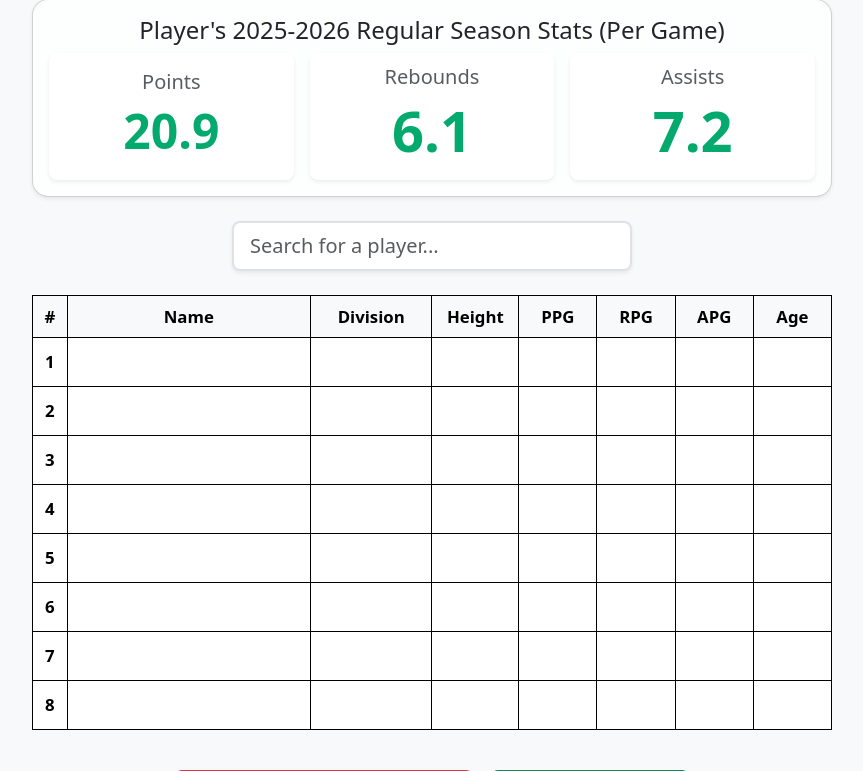
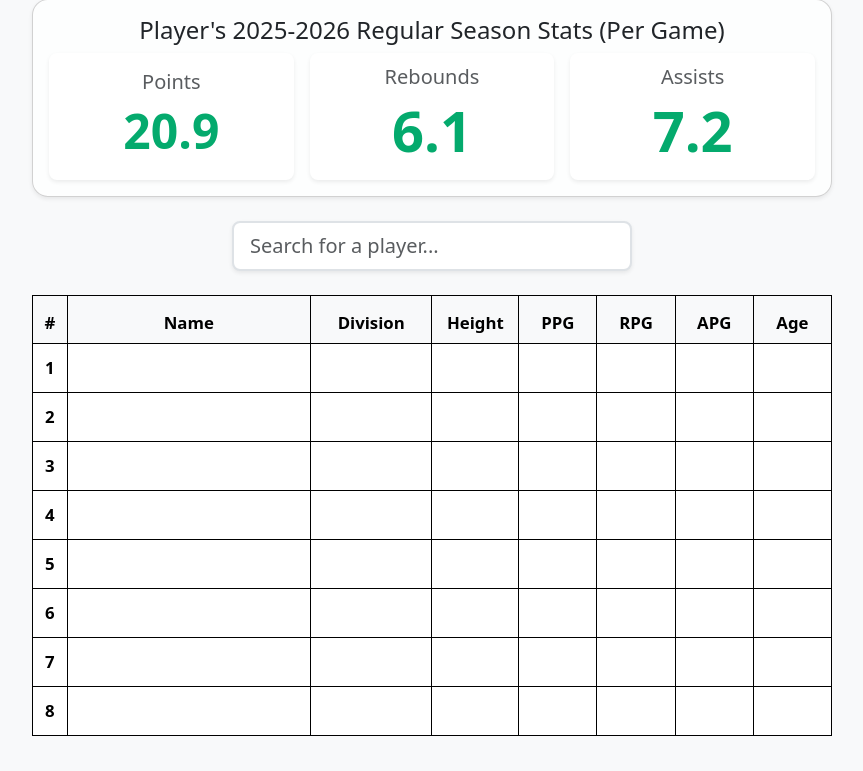
Before and after one commit to anshah1/Hoopheads, a Flask app: page / in a window 1280 px wide. Shown: the part 108-879 px from the top of the page, without its empty margins (208-1071 px from the left). Run offline with Flask 3, Linux system fonts and the light colour scheme.

Commit message:
40 height

```diff
--- a/static/styles.css
+++ b/static/styles.css
@@ -27,10 +27,11 @@
 .game-table th:nth-child(7) { width: 9%; }   /* APG */
 .game-table th:nth-child(8) { width: 9%; }   /* Age */
 
-.game-table td {
+.game-table td, .game-table th {
     overflow: hidden;
     white-space: nowrap;
     text-overflow: ellipsis;
+    height: 48px;
 }
 
 /* Arrow animations and styling */
```
